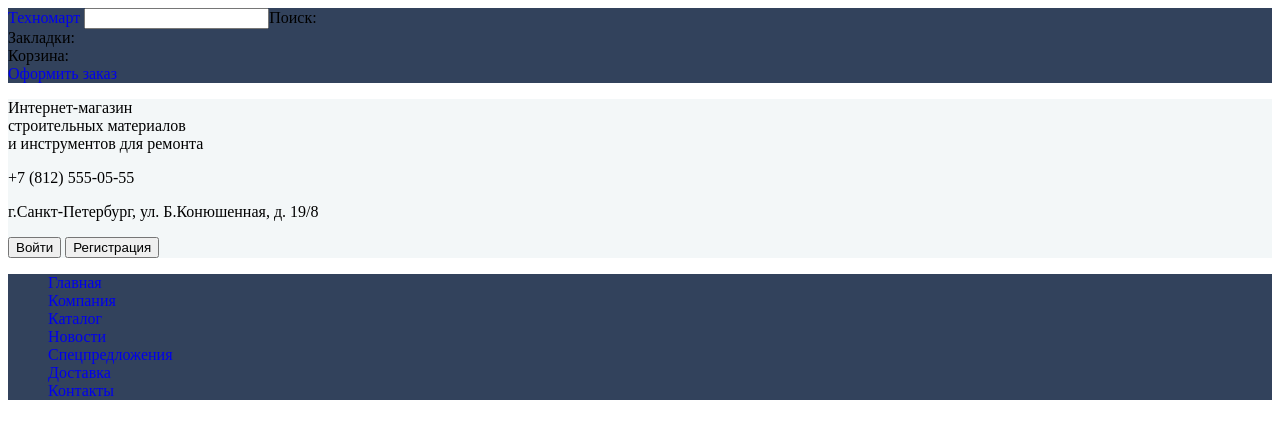
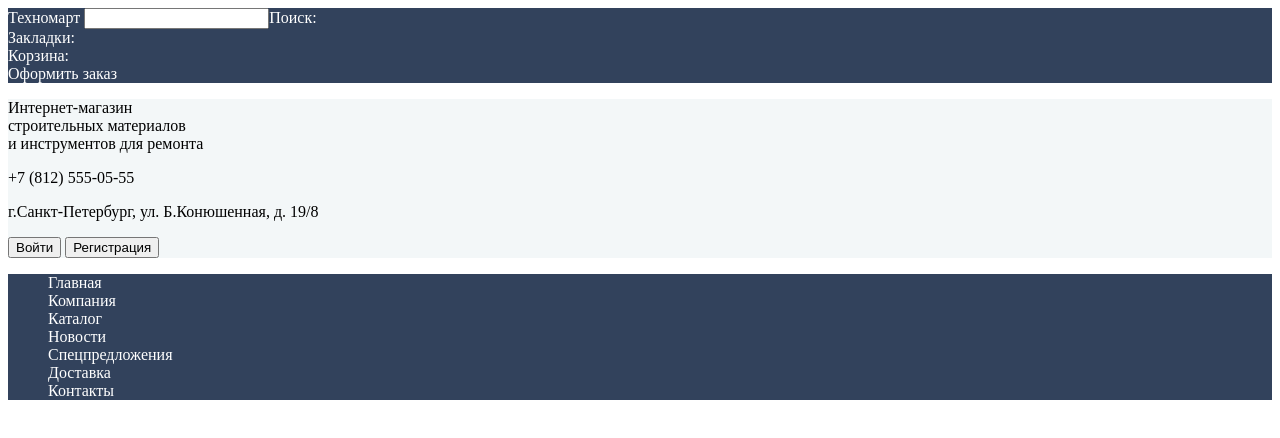
Before and after one commit to BolotovAlexander/Tecnomarket, a plain HTML site: page index.html in a window 1280 px wide. Drawn offline with nearby package versions, Linux system fonts and the light colour scheme; a script that the page names is missing.

Commit message:
Text color added

```diff
--- a/style.less
+++ b/style.less
@@ -3,12 +3,14 @@
 @color-lightRed: #ee3643;
 @color-darkRed: #b52933;
 @color-textYello: #ffd180;
+@color-textWhite: #ffff;
 @color-backgroundBeige: #f9f5f0;
 
 
 .header {
     background-color: @color-lightBlueGray;
     position: relative;
+    color: @color-textWhite;
 }
 
 .headerBackground {
@@ -21,8 +23,9 @@
 
 ul {
     list-style-type: none
-   }
+}
 
 a {
    text-decoration: none;
-  }
+   color: @color-textWhite;
+}
```
